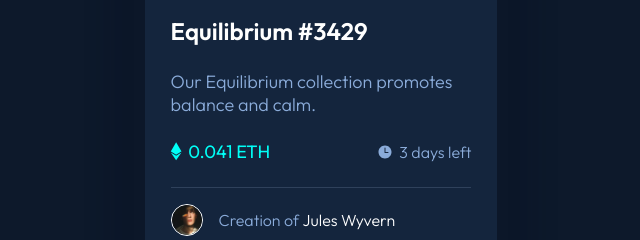
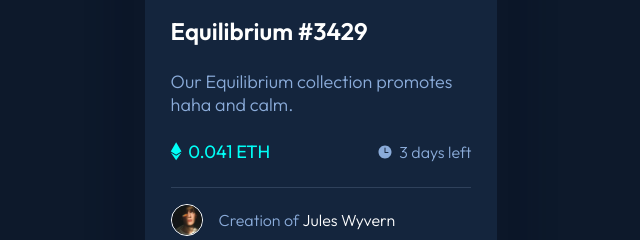
Before and after one commit to Kerraan/nft-card, a plain HTML site: page index.html in a window 1280 px wide. Shown: the part 433-673 px from the top of the page, 319-959 px from the left. Drawn offline with nearby package versions, Linux system fonts and the light colour scheme.

Commit message:
Update index.html
changes balance to haha

```diff
--- a/index.html
+++ b/index.html
@@ -47,11 +47,11 @@
             /></a>
           </div>
         </div>
-          <a class="title-link" href="https://www.google.com/"
-            >Equilibrium #3429</a
-          >
+        <a class="title-link" href="https://www.google.com/"
+          >Equilibrium #3429</a
+        >
         <p class="description">
-          Our Equilibrium collection promotes balance and calm.
+          Our Equilibrium collection promotes haha and calm.
         </p>
         <div class="technical-information">
           <div class="eth-price">
```
